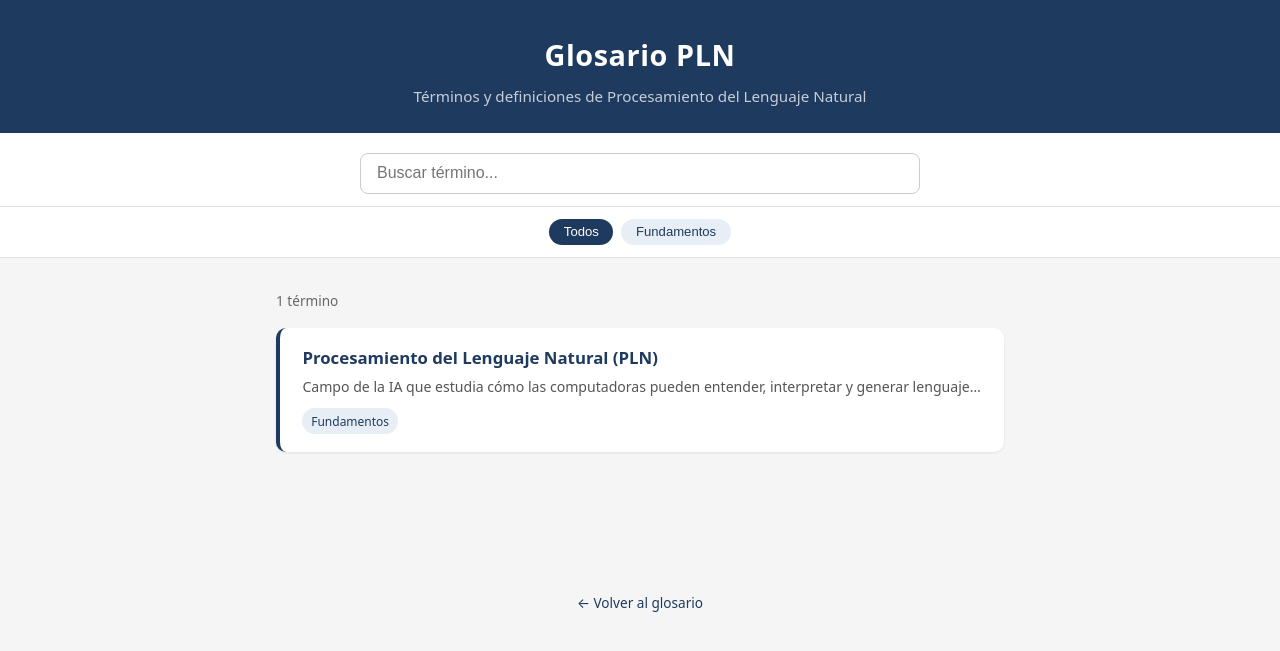
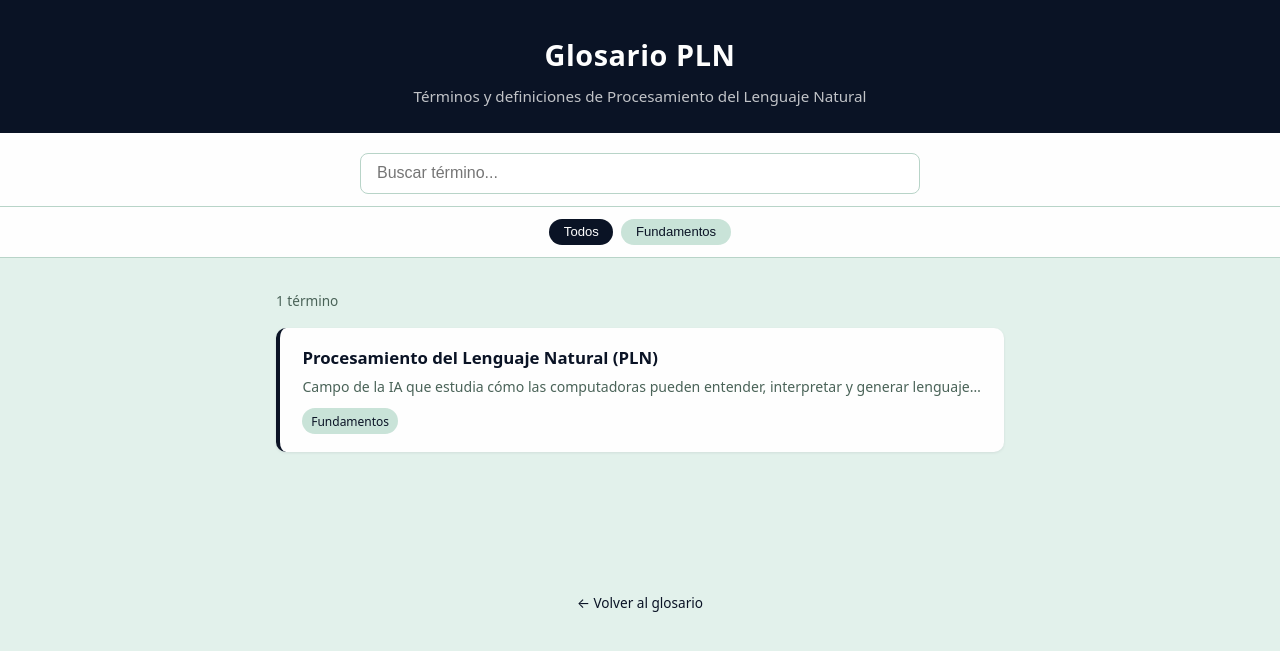
Before and after one commit to Circuigramas/glosario_pln, a Jekyll site: the page built from index.md, in a window 1280 px wide. Shown: the top 651 px of the page. Built offline with Jekyll 4.4.1, drawn with Linux system fonts in a browser that asks for light colours.

Commit message:
Updated color palette to Circuigramas colorsWe used the colors with the following HEX codes #e2f1eb / #0a1325 / #fefefe, taken from the logo

```diff
--- a/assets/css/main.css
+++ b/assets/css/main.css
@@ -2,20 +2,20 @@
 
 body {
   font-family: system-ui, -apple-system, sans-serif;
-  background: #f5f5f5;
-  color: #1a1a1a;
+  background: #e2f1eb;
+  color: #0a1325;
   line-height: 1.6;
 }
 
 /* ── Header ── */
 header {
-  background: #1e3a5f;
-  color: white;
+  background: #0a1325;
+  color: #fefefe;
   padding: 2rem 1rem 1.5rem;
   text-align: center;
 }
 header .site-title {
-  color: white;
+  color: #fefefe;
   text-decoration: none;
   font-size: 1.8rem;
   font-weight: 700;
@@ -32,17 +32,17 @@ footer {
   text-align: center;
   padding: 2rem 1rem;
   font-size: 0.85rem;
-  color: #888;
+  color: #4a6358;
 }
-footer a { color: #1e3a5f; text-decoration: none; }
+footer a { color: #0a1325; text-decoration: none; }
 
 /* ── Search bar ── */
 .search-bar {
   display: flex;
   justify-content: center;
   padding: 1.25rem 1rem 0.75rem;
-  background: #fff;
-  border-bottom: 1px solid #e0e0e0;
+  background: #fefefe;
+  border-bottom: 1px solid #b8d4c8;
   position: sticky;
   top: 0;
   z-index: 10;
@@ -52,12 +52,12 @@ footer a { color: #1e3a5f; text-decoration: none; }
   max-width: 560px;
   padding: 0.65rem 1rem;
   font-size: 1rem;
-  border: 1px solid #ccc;
+  border: 1px solid #b8d4c8;
   border-radius: 8px;
   outline: none;
   transition: border-color 0.2s;
 }
-.search-bar input:focus { border-color: #1e3a5f; }
+.search-bar input:focus { border-color: #0a1325; }
 
 /* ── Tag filter bar ── */
 .tag-filters {
@@ -66,12 +66,12 @@ footer a { color: #1e3a5f; text-decoration: none; }
   gap: 0.5rem;
   justify-content: center;
   padding: 0.75rem 1rem;
-  background: #fff;
-  border-bottom: 1px solid #e0e0e0;
+  background: #fefefe;
+  border-bottom: 1px solid #b8d4c8;
 }
 .tag-btn {
-  background: #e8eef5;
-  color: #1e3a5f;
+  background: #c9e3d8;
+  color: #0a1325;
   border: 1px solid transparent;
   border-radius: 99px;
   padding: 0.3rem 0.85rem;
@@ -79,8 +79,8 @@ footer a { color: #1e3a5f; text-decoration: none; }
   cursor: pointer;
   transition: background 0.15s;
 }
-.tag-btn:hover  { background: #d0dce9; }
-.tag-btn.active { background: #1e3a5f; color: white; }
+.tag-btn:hover  { background: #b3d4c8; }
+.tag-btn.active { background: #0a1325; color: #fefefe; }
 
 /* ── Term list (index) ── */
 .list-container {
@@ -88,28 +88,28 @@ footer a { color: #1e3a5f; text-decoration: none; }
   margin: 2rem auto;
   padding: 0 1rem 4rem;
 }
-.count { font-size: 0.85rem; color: #666; margin-bottom: 1rem; }
+.count { font-size: 0.85rem; color: #4a6358; margin-bottom: 1rem; }
 
 .card {
-  background: white;
+  background: #fefefe;
   border-radius: 10px;
   padding: 1.1rem 1.4rem;
   margin-bottom: 0.75rem;
-  box-shadow: 0 1px 3px rgba(0,0,0,0.08);
-  border-left: 4px solid #1e3a5f;
+  box-shadow: 0 1px 3px rgba(10,19,37,0.08);
+  border-left: 4px solid #0a1325;
   display: block;
   text-decoration: none;
   color: inherit;
   transition: box-shadow 0.15s, transform 0.15s;
 }
 .card:hover {
-  box-shadow: 0 3px 10px rgba(0,0,0,0.13);
+  box-shadow: 0 3px 10px rgba(10,19,37,0.13);
   transform: translateY(-1px);
 }
-.card h2    { font-size: 1.05rem; color: #1e3a5f; }
+.card h2    { font-size: 1.05rem; color: #0a1325; }
 .card .preview {
   font-size: 0.88rem;
-  color: #555;
+  color: #4a6358;
   margin-top: 0.25rem;
   white-space: nowrap;
   overflow: hidden;
@@ -119,16 +119,16 @@ footer a { color: #1e3a5f; text-decoration: none; }
 /* ── Tags (shared) ── */
 .tags { margin-top: 0.6rem; display: flex; flex-wrap: wrap; gap: 0.35rem; }
 .tag {
-  background: #e8eef5;
-  color: #1e3a5f;
+  background: #c9e3d8;
+  color: #0a1325;
   font-size: 0.75rem;
   padding: 0.2rem 0.55rem;
   border-radius: 99px;
   text-decoration: none;
 }
-a.tag:hover { background: #d0dce9; }
+a.tag:hover { background: #b3d4c8; }
 
-.empty { text-align: center; color: #888; margin-top: 3rem; }
+.empty { text-align: center; color: #4a6358; margin-top: 3rem; }
 
 /* ── Term page ── */
 .term-page {
@@ -138,19 +138,19 @@ a.tag:hover { background: #d0dce9; }
 }
 .breadcrumb {
   font-size: 0.82rem;
-  color: #888;
+  color: #4a6358;
   margin-bottom: 1.5rem;
 }
-.breadcrumb a { color: #1e3a5f; text-decoration: none; }
+.breadcrumb a { color: #0a1325; text-decoration: none; }
 
-.term-title   { font-size: 1.7rem; color: #1e3a5f; margin-bottom: 0.4rem; }
-.term-summary { font-size: 1rem; color: #555; margin-bottom: 1rem; border-left: 3px solid #1e3a5f; padding-left: 0.75rem; }
+.term-title   { font-size: 1.7rem; color: #0a1325; margin-bottom: 0.4rem; }
+.term-summary { font-size: 1rem; color: #4a6358; margin-bottom: 1rem; border-left: 3px solid #0a1325; padding-left: 0.75rem; }
 
 .term-figure { margin: 1.5rem 0; }
 .term-figure img {
   width: 100%;
   border-radius: 8px;
-  border: 1px solid #e0e0e0;
+  border: 1px solid #b8d4c8;
 }
 
 .term-body {
@@ -158,19 +158,19 @@ a.tag:hover { background: #d0dce9; }
   font-size: 0.97rem;
   line-height: 1.8;
 }
-.term-body h2 { font-size: 1.15rem; color: #1e3a5f; margin: 1.75rem 0 0.5rem; }
-.term-body h3 { font-size: 1rem; color: #333; margin: 1.25rem 0 0.4rem; }
+.term-body h2 { font-size: 1.15rem; color: #0a1325; margin: 1.75rem 0 0.5rem; }
+.term-body h3 { font-size: 1rem; color: #0a1325; margin: 1.25rem 0 0.4rem; }
 .term-body p  { margin-bottom: 0.9rem; }
 .term-body ul, .term-body ol { margin: 0.5rem 0 0.9rem 1.5rem; }
 .term-body li { margin-bottom: 0.3rem; }
 .term-body code {
-  background: #f0f0f0;
+  background: #c9e3d8;
   padding: 0.1em 0.4em;
   border-radius: 4px;
   font-size: 0.9em;
 }
 .term-body pre {
-  background: #f0f0f0;
+  background: #c9e3d8;
   padding: 1rem;
   border-radius: 8px;
   overflow-x: auto;
```
